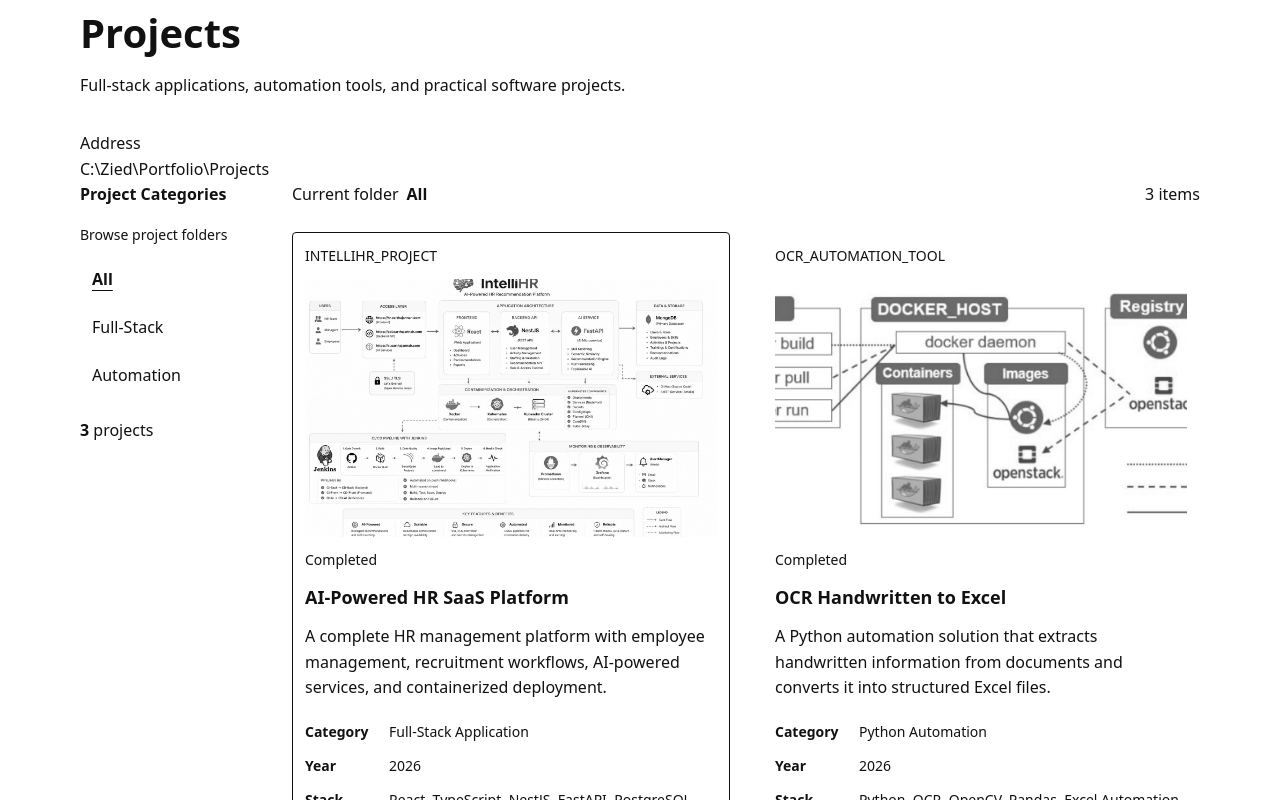
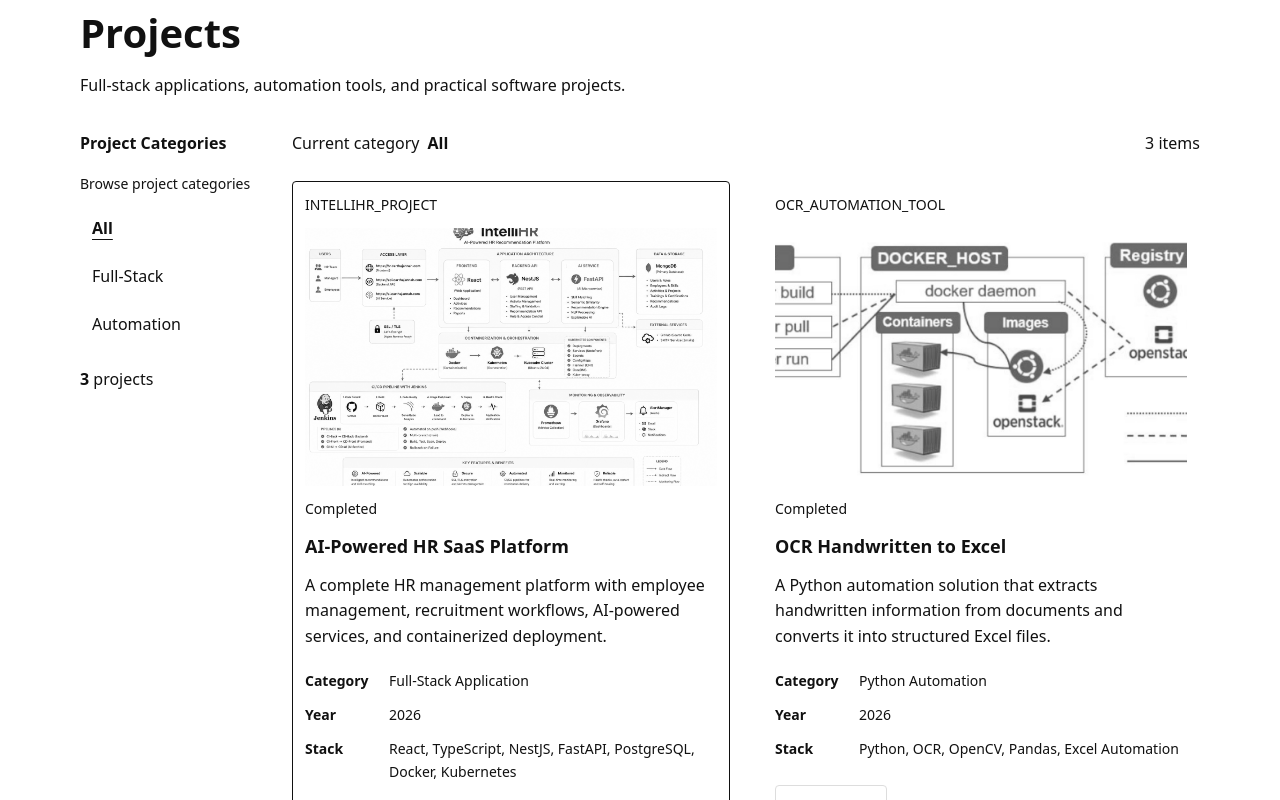
Before and after one commit to zied3332/zied-engineering-portfolio, a React (Vite) app in the folder frontend/: page / in a window 1280 px wide. Shown: the part 1420-2220 px from the top of the page. Built offline with nearby package versions, Linux system fonts and the light colour scheme.

Commit message:
chore: remove obsolete starter styles and desktop decoration

```diff
--- a/frontend/index.html
+++ b/frontend/index.html
@@ -2,7 +2,6 @@
 <html lang="en">
   <head>
     <meta charset="UTF-8" />
-    <link rel="icon" type="image/svg+xml" href="/computer.png" />
     <meta name="viewport" content="width=device-width, initial-scale=1.0" />
     <title>Zied Alimi</title>
   </head>
--- a/frontend/src/App.tsx
+++ b/frontend/src/App.tsx
@@ -7,7 +7,6 @@ import ExperienceSection from "./components/experience/ExperienceSection";
 import ContactSection from "./components/contact/ContactSection";
 import Footer from "./components/layout/Footer";
 
-import "./App.css";
 
 function App() {
   return (
--- a/frontend/src/components/about/AboutSection.tsx
+++ b/frontend/src/components/about/AboutSection.tsx
@@ -165,7 +165,7 @@ function AboutSection() {
                 aria-labelledby="about-general-tab"
               >
                 <div className="about-properties__profile">
-<div className="about-properties__identity">
+                  <div className="about-properties__identity">
                     <span className="about-properties__profile-label">
                       Profile
                     </span>
@@ -175,8 +175,6 @@ function AboutSection() {
                     <p>Full-Stack Developer</p>
                   </div>
                 </div>
-
-                <div className="about-properties__divider" />
 
                 <fieldset className="about-properties__group">
                   <legend>Profile information</legend>
@@ -212,7 +210,7 @@ function AboutSection() {
                   className="about-properties__status"
                   role="status"
                 >
-<p>
+                  <p>
                     Profile loaded successfully. Currently
                     building a complete full-stack web platform
                     and available for selected freelance
@@ -228,7 +226,7 @@ function AboutSection() {
                 aria-labelledby="about-details-tab"
               >
                 <div className="about-properties__details-header">
-<div>
+                  <div>
                     <h3>Engineering Profile</h3>
 
                     <p>
--- a/frontend/src/components/contact/ContactSection.tsx
+++ b/frontend/src/components/contact/ContactSection.tsx
@@ -117,8 +117,8 @@ function ContactSection() {
         title="Contact methods"
         className="contact-directory"
       >
-<div className="contact-directory__intro">
-<div>
+        <div className="contact-directory__intro">
+          <div>
             <strong>Zied Alimi</strong>
 
             <span>
--- a/frontend/src/components/layout/Footer.tsx
+++ b/frontend/src/components/layout/Footer.tsx
@@ -44,7 +44,7 @@ function Footer() {
         <div className="footer__statusbar">
           <span>© {currentYear} Zied Alimi</span>
           <span>React + TypeScript</span>
-          <span>System status: Available</span>
+          <span>Status: Available</span>
         </div>
       </div>
     </footer>
--- a/frontend/src/components/projects/ProjectsSection.tsx
+++ b/frontend/src/components/projects/ProjectsSection.tsx
@@ -100,28 +100,6 @@ function ProjectsSection() {
         title="Project collection"
         className="projects-explorer"
       >
-<div className="retro-addressbar projects-explorer__address">
-          <span className="retro-addressbar__label">
-            Address
-          </span>
-
-          <div
-            className="retro-addressbar__field"
-            role="textbox"
-            aria-label="Current folder address"
-            aria-readonly="true"
-          >
-            <span
-              className="projects-explorer__folder-icon"
-              aria-hidden="true"
-            />
-
-            <span className="retro-addressbar__path">
-              {String.raw`C:\Zied\Portfolio\Projects`}
-            </span>
-          </div>
-        </div>
-
         <div className="projects-explorer__layout">
           <aside
             className="projects-explorer__sidebar"
@@ -133,12 +111,8 @@ function ProjectsSection() {
 
             <div className="projects-explorer__sidebar-content">
               <div className="projects-explorer__task-heading">
-                <span
-                  className="projects-explorer__folder-icon"
-                  aria-hidden="true"
-                />
 
-                <span>Browse project folders</span>
+                <span>Browse project categories</span>
               </div>
 
               <div className="projects-explorer__filters">
@@ -160,10 +134,6 @@ function ProjectsSection() {
                         setActiveFilter(filter)
                       }
                     >
-                      <span
-                        className="projects-explorer__document-icon"
-                        aria-hidden="true"
-                      />
 
                       <span>{filter}</span>
                     </button>
@@ -171,16 +141,7 @@ function ProjectsSection() {
                 })}
               </div>
 
-              <div
-                className="projects-explorer__sidebar-divider"
-                aria-hidden="true"
-              />
-
               <div className="projects-explorer__summary">
-                <span
-                  className="projects-explorer__folder-icon"
-                  aria-hidden="true"
-                />
 
                 <div>
                   <strong>
@@ -204,7 +165,7 @@ function ProjectsSection() {
             <header className="projects-explorer__content-header">
               <div>
                 <span>
-                  Current folder
+                  Current category
                 </span>
 
                 <strong>{activeFilter}</strong>
@@ -238,10 +199,6 @@ function ProjectsSection() {
               </div>
             ) : (
               <div className="projects-explorer__empty">
-                <span
-                  className="projects-explorer__folder-icon projects-explorer__folder-icon--large"
-                  aria-hidden="true"
-                />
 
                 <p>
                   No projects found in this
@@ -257,7 +214,7 @@ function ProjectsSection() {
           role="status"
         >
           <span>
-            {filteredProjects.length} object
+            {filteredProjects.length} project
             {filteredProjects.length === 1
               ? ""
               : "s"}
--- a/frontend/src/components/skills/SkillsSection.tsx
+++ b/frontend/src/components/skills/SkillsSection.tsx
@@ -61,7 +61,7 @@ function SkillsSection() {
   return (
     <section id="skills" className="section skills-section" aria-labelledby="skills-heading">
       <div className="skills-section__heading">
-        <span className="skills-section__label">03 ? Technical Toolbox</span>
+        <span className="skills-section__label">03 — Technical Toolbox</span>
         <h2 id="skills-heading">Skills</h2>
         <p>Technologies used across academic, personal, and freelance projects.</p>
       </div>
--- a/frontend/src/index.css
+++ /dev/null
@@ -1,111 +0,0 @@
-:root {
-  --text: #6b6375;
-  --text-h: #08060d;
-  --bg: #fff;
-  --border: #e5e4e7;
-  --code-bg: #f4f3ec;
-  --accent: #aa3bff;
-  --accent-bg: rgba(170, 59, 255, 0.1);
-  --accent-border: rgba(170, 59, 255, 0.5);
-  --social-bg: rgba(244, 243, 236, 0.5);
-  --shadow:
-    rgba(0, 0, 0, 0.1) 0 10px 15px -3px, rgba(0, 0, 0, 0.05) 0 4px 6px -2px;
-
-  --sans: system-ui, 'Segoe UI', Roboto, sans-serif;
-  --heading: system-ui, 'Segoe UI', Roboto, sans-serif;
-  --mono: ui-monospace, Consolas, monospace;
-
-  font: 18px/145% var(--sans);
-  letter-spacing: 0.18px;
-  color-scheme: light dark;
-  color: var(--text);
-  background: var(--bg);
-  font-synthesis: none;
-  text-rendering: optimizeLegibility;
-  -webkit-font-smoothing: antialiased;
-  -moz-osx-font-smoothing: grayscale;
-
-  @media (max-width: 1024px) {
-    font-size: 16px;
-  }
-}
-
-@media (prefers-color-scheme: dark) {
-  :root {
-    --text: #9ca3af;
-    --text-h: #f3f4f6;
-    --bg: #16171d;
-    --border: #2e303a;
-    --code-bg: #1f2028;
-    --accent: #c084fc;
-    --accent-bg: rgba(192, 132, 252, 0.15);
-    --accent-border: rgba(192, 132, 252, 0.5);
-    --social-bg: rgba(47, 48, 58, 0.5);
-    --shadow:
-      rgba(0, 0, 0, 0.4) 0 10px 15px -3px, rgba(0, 0, 0, 0.25) 0 4px 6px -2px;
-  }
-
-  #social .button-icon {
-    filter: invert(1) brightness(2);
-  }
-}
-
-#root {
-  width: 1126px;
-  max-width: 100%;
-  margin: 0 auto;
-  text-align: center;
-  border-inline: 1px solid var(--border);
-  min-height: 100svh;
-  display: flex;
-  flex-direction: column;
-  box-sizing: border-box;
-}
-
-body {
-  margin: 0;
-}
-
-h1,
-h2 {
-  font-family: var(--heading);
-  font-weight: 500;
-  color: var(--text-h);
-}
-
-h1 {
-  font-size: 56px;
-  letter-spacing: -1.68px;
-  margin: 32px 0;
-  @media (max-width: 1024px) {
-    font-size: 36px;
-    margin: 20px 0;
-  }
-}
-h2 {
-  font-size: 24px;
-  line-height: 118%;
-  letter-spacing: -0.24px;
-  margin: 0 0 8px;
-  @media (max-width: 1024px) {
-    font-size: 20px;
-  }
-}
-p {
-  margin: 0;
-}
-
-code,
-.counter {
-  font-family: var(--mono);
-  display: inline-flex;
-  border-radius: 4px;
-  color: var(--text-h);
-}
-
-code {
-  font-size: 15px;
-  line-height: 135%;
-  padding: 4px 8px;
-  background: var(--code-bg);
-}
--- a/frontend/src/styles/global.css
+++ b/frontend/src/styles/global.css
@@ -11,7 +11,7 @@ body {
   margin: 0;
   background: var(--page-background);
   color: var(--page-text);
-  font-family: var(--font-retro);
+  font-family: var(--font-body);
   font-size: 16px;
   line-height: 1.6;
 }
--- a/frontend/src/styles/variables.css
+++ b/frontend/src/styles/variables.css
@@ -2,31 +2,8 @@
   color-scheme: light;
   --page-background: #ffffff;
   --page-text: #111111;
-  --page-muted: #111111;
-  --retro-surface: #ffffff;
-  --retro-surface-light: #f5f5f5;
-  --retro-surface-dark: #666666;
-  --retro-white: #ffffff;
-  --retro-black: #111111;
-  --retro-title-active: #111111;
-  --retro-title-inactive: #666666;
-  --retro-title-text: #ffffff;
-  --retro-blue: #111111;
-  --retro-teal: #111111;
-  --retro-green: #111111;
-  --retro-red: #111111;
-  --retro-yellow: #f5f5f5;
   --link-color: #111111;
-  --link-visited: #111111;
-  --retro-border-light: #ffffff;
-  --retro-border-medium: #dddddd;
-  --retro-border-dark: #111111;
-  --retro-raised-border: none;
-  --retro-pressed-border: none;
-  --retro-window-shadow: none;
-  --retro-card-shadow: none;
-  --font-retro: system-ui, -apple-system, BlinkMacSystemFont, "Segoe UI", sans-serif;
-  --font-document: var(--font-retro);
+  --font-body: system-ui, -apple-system, BlinkMacSystemFont, "Segoe UI", sans-serif;
   --page-width: 1120px;
   --page-padding: 24px;
   --section-spacing: 72px;
```
Also changed, not shown: frontend/src/App.css (deleted, +0 -184 lines), frontend/src/components/retro/RetroTitleBar.tsx (deleted, +0 -55 lines).
